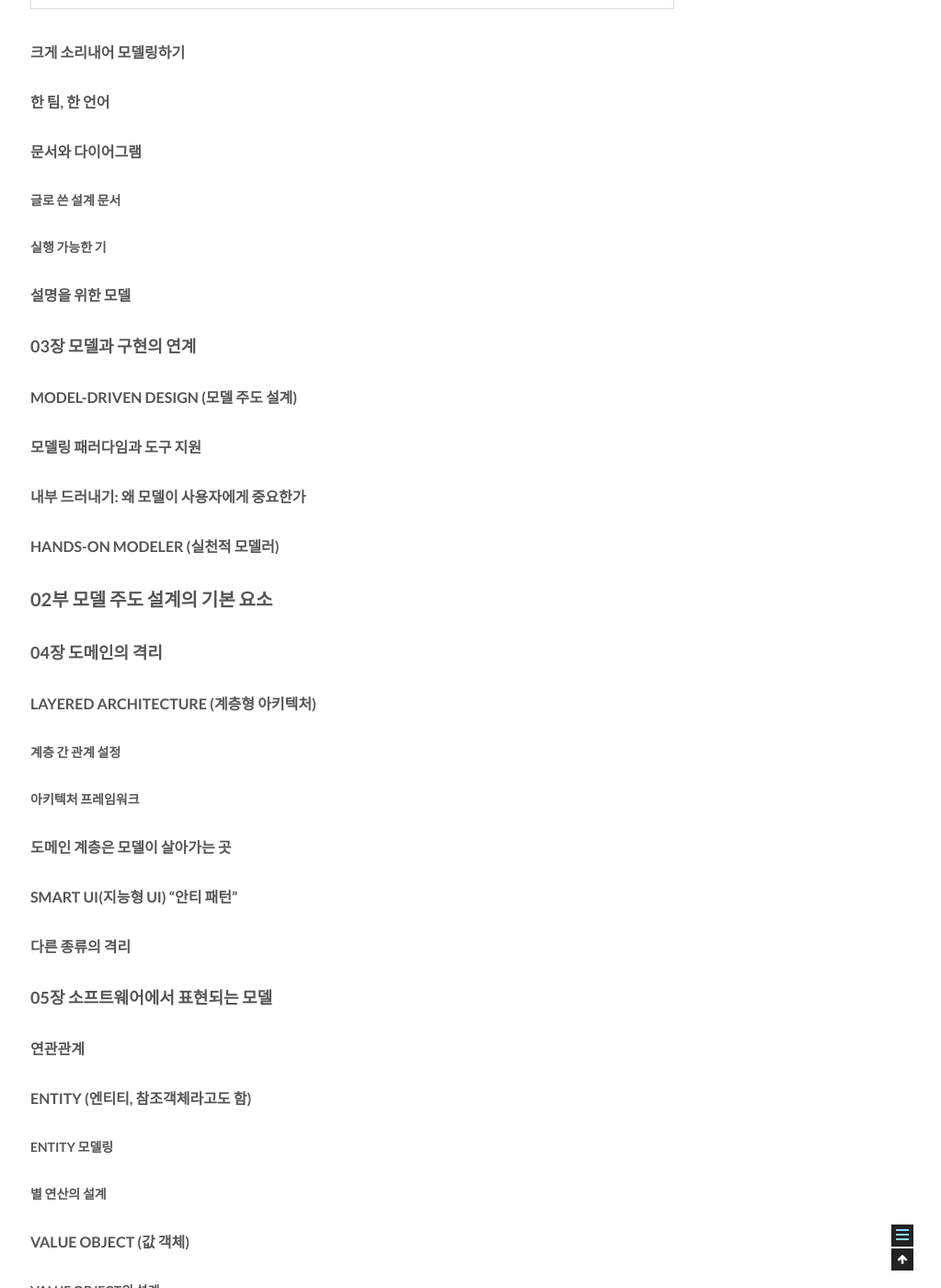
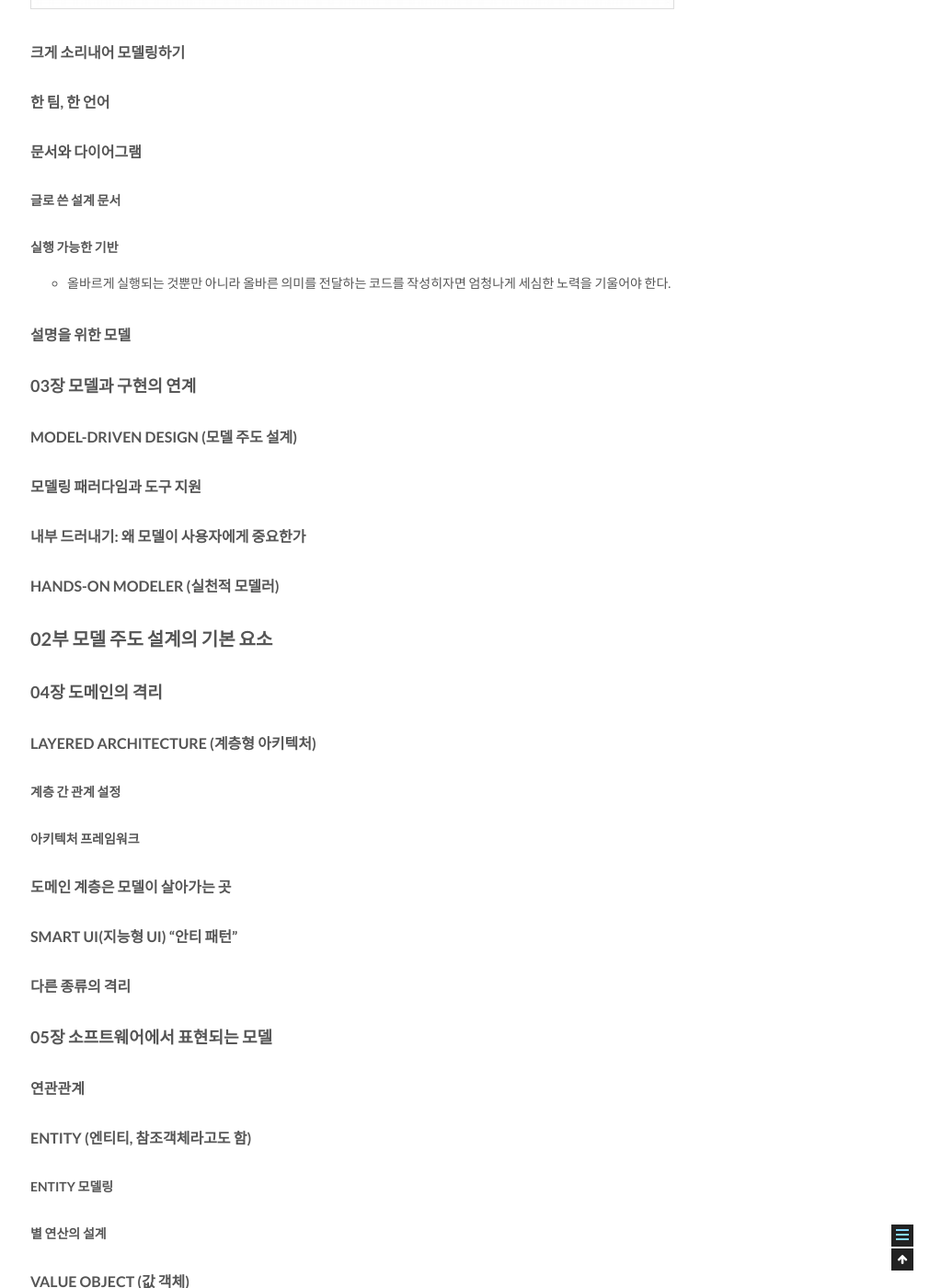
Before and after one commit to csj4032/csj4032.github.io, a Jekyll site: the page built from _posts/2018-02-21-도메인주도설계.md, in a window 1280 px wide and 1400 px high, scrolled down 6648 px. Shown: the whole window at 92% size, without its empty margins (257-1280 px from the left). Built offline with Jekyll 4.4.1, drawn with Linux system fonts in a browser that asks for light colours.

Commit message:
도메인 주도 설계 포스팅 수정

```diff
--- a/_posts/2018-02-21-도메인주도설계.md
+++ b/_posts/2018-02-21-도메인주도설계.md
@@ -153,7 +153,8 @@ public boolean isAllowed(Cargo calgo, Voyage voyage) {
 
 ##### 글로 쓴 설계 문서
 
-##### 실행 가능한 기
+##### 실행 가능한 기반
+* 올바르게 실행되는 것뿐만 아니라 올바른 의미를 전달하는 코드를 작성히자면 엄청나게 세심한 노력을 기울어야 한다.
 
 #### 설명을 위한 모델
 
```
